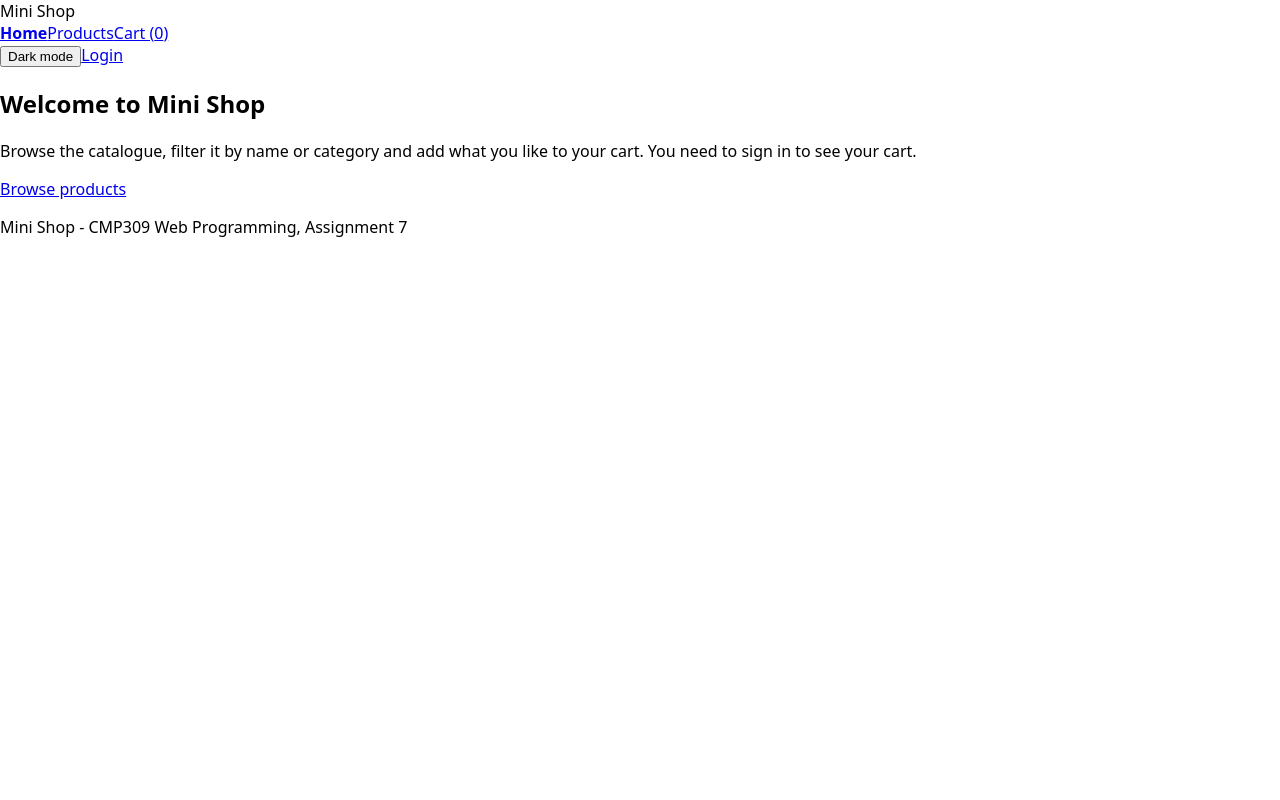
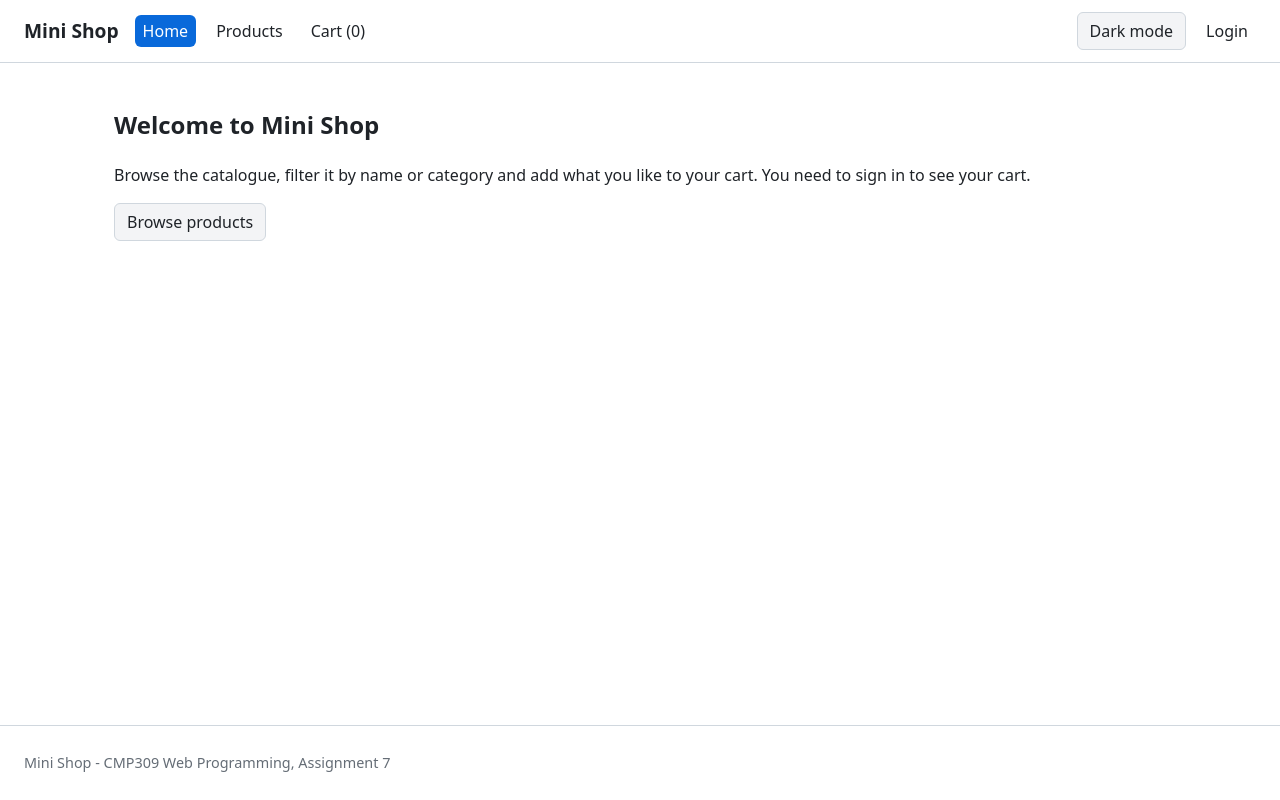
Before and after one commit to windium/web-lab7, a React (Vite) app: page / in a window 1280 px wide. Built offline with nearby package versions, Linux system fonts and the light colour scheme.

Commit message:
Style layout, product grid, cart and theme colours

```diff
--- a/src/index.css
+++ b/src/index.css
@@ -1,12 +1,242 @@
 :root {
   font-family: system-ui, sans-serif;
+  line-height: 1.5;
 }
 
 body {
   margin: 0;
 }
 
+/* theme colours as custom properties, the wrapper class picks the set */
+.theme-light {
+  --bg: #ffffff;
+  --text: #1f2328;
+  --muted: #656d76;
+  --surface: #f3f4f6;
+  --border: #d0d7de;
+  --accent: #0969da;
+  --error: #cf222e;
+}
+
+.theme-dark {
+  --bg: #16181d;
+  --text: #e6edf3;
+  --muted: #9198a1;
+  --surface: #22262e;
+  --border: #3d444d;
+  --accent: #4493f8;
+  --error: #f85149;
+}
+
+.app {
+  min-height: 100vh;
+  display: flex;
+  flex-direction: column;
+  background: var(--bg);
+  color: var(--text);
+}
+
+a {
+  color: var(--accent);
+}
+
+button,
+.button,
+input,
+select {
+  font: inherit;
+  padding: 6px 12px;
+  border: 1px solid var(--border);
+  border-radius: 6px;
+  background: var(--surface);
+  color: var(--text);
+}
+
+button {
+  cursor: pointer;
+}
+
+button:disabled {
+  opacity: 0.6;
+  cursor: default;
+}
+
+.button {
+  display: inline-block;
+  text-decoration: none;
+}
+
+.navbar {
+  display: flex;
+  flex-wrap: wrap;
+  align-items: center;
+  gap: 16px;
+  padding: 12px 24px;
+  border-bottom: 1px solid var(--border);
+}
+
+.brand {
+  font-weight: bold;
+  font-size: 1.2rem;
+}
+
+.nav-links,
+.nav-user {
+  display: flex;
+  align-items: center;
+  gap: 12px;
+}
+
+.nav-user {
+  margin-left: auto;
+}
+
+.nav-link {
+  text-decoration: none;
+  color: var(--text);
+  padding: 4px 8px;
+  border-radius: 6px;
+}
+
 .nav-link.active {
+  background: var(--accent);
+  color: #ffffff;
+}
+
+.content {
+  flex: 1;
+  width: 100%;
+  max-width: 1100px;
+  margin: 0 auto;
+  padding: 24px;
+  box-sizing: border-box;
+}
+
+.footer {
+  padding: 12px 24px;
+  border-top: 1px solid var(--border);
+  color: var(--muted);
+  font-size: 0.9rem;
+}
+
+.muted {
+  color: var(--muted);
+}
+
+.error {
+  color: var(--error);
+}
+
+.price {
   font-weight: bold;
-  text-decoration: underline;
 }
+
+.filters {
+  display: flex;
+  flex-wrap: wrap;
+  gap: 12px;
+  margin-bottom: 16px;
+}
+
+.grid {
+  display: grid;
+  grid-template-columns: repeat(auto-fill, minmax(200px, 1fr));
+  gap: 16px;
+}
+
+.card {
+  border: 1px solid var(--border);
+  border-radius: 8px;
+  padding: 12px;
+  background: var(--surface);
+}
+
+.card img {
+  width: 100%;
+  aspect-ratio: 1;
+  object-fit: contain;
+}
+
+.card h3 {
+  font-size: 1rem;
+  margin: 8px 0 0;
+}
+
+.card-link {
+  color: inherit;
+  text-decoration: none;
+}
+
+.detail-nav {
+  display: flex;
+  justify-content: space-between;
+  align-items: center;
+  margin-bottom: 16px;
+}
+
+.detail-pager {
+  display: flex;
+  gap: 16px;
+}
+
+.detail {
+  display: flex;
+  flex-wrap: wrap;
+  gap: 24px;
+}
+
+.detail img {
+  width: 300px;
+  max-width: 100%;
+  object-fit: contain;
+}
+
+.detail > div {
+  flex: 1;
+  min-width: 250px;
+}
+
+.login-form {
+  display: flex;
+  flex-direction: column;
+  gap: 12px;
+  max-width: 360px;
+}
+
+.login-form label {
+  display: flex;
+  flex-direction: column;
+  gap: 4px;
+}
+
+.cart-list {
+  list-style: none;
+  padding: 0;
+}
+
+.cart-item {
+  display: grid;
+  grid-template-columns: 1fr 90px 120px 90px auto;
+  align-items: center;
+  gap: 12px;
+  padding: 8px 0;
+  border-bottom: 1px solid var(--border);
+}
+
+.quantity {
+  display: flex;
+  align-items: center;
+  gap: 8px;
+}
+
+.cart-footer {
+  display: flex;
+  justify-content: space-between;
+  align-items: center;
+}
+
+@media (max-width: 600px) {
+  .cart-item {
+    grid-template-columns: 1fr 1fr;
+  }
+}
```
